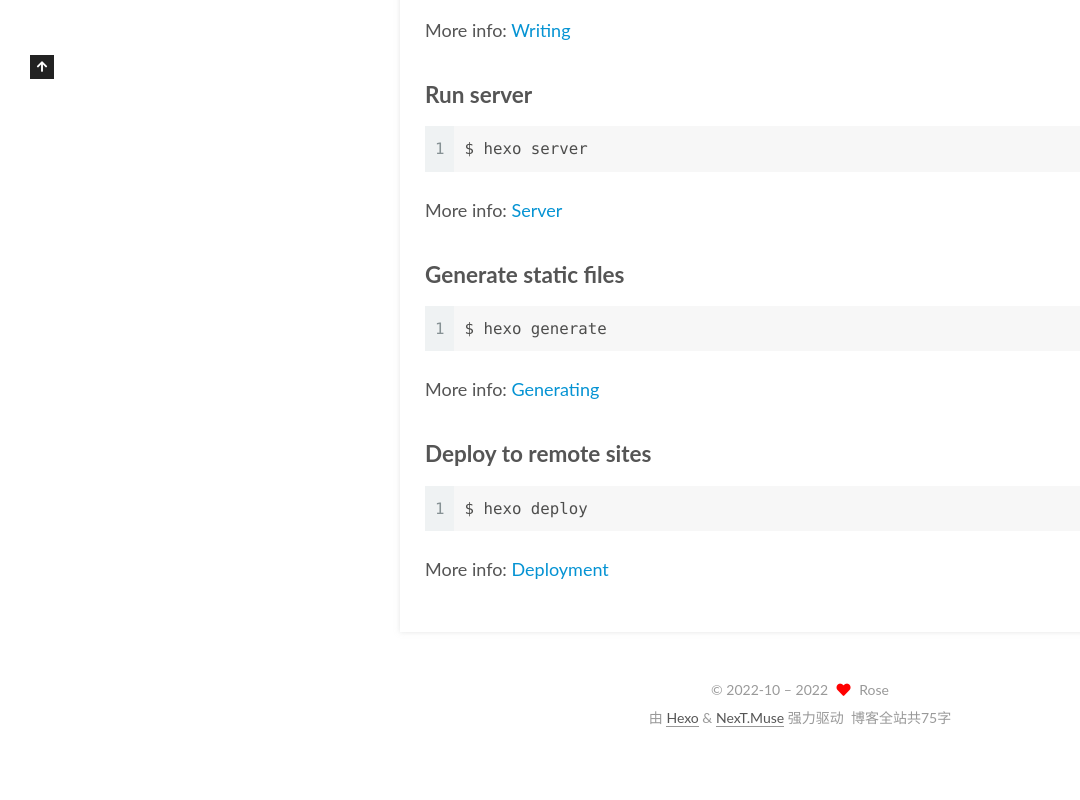
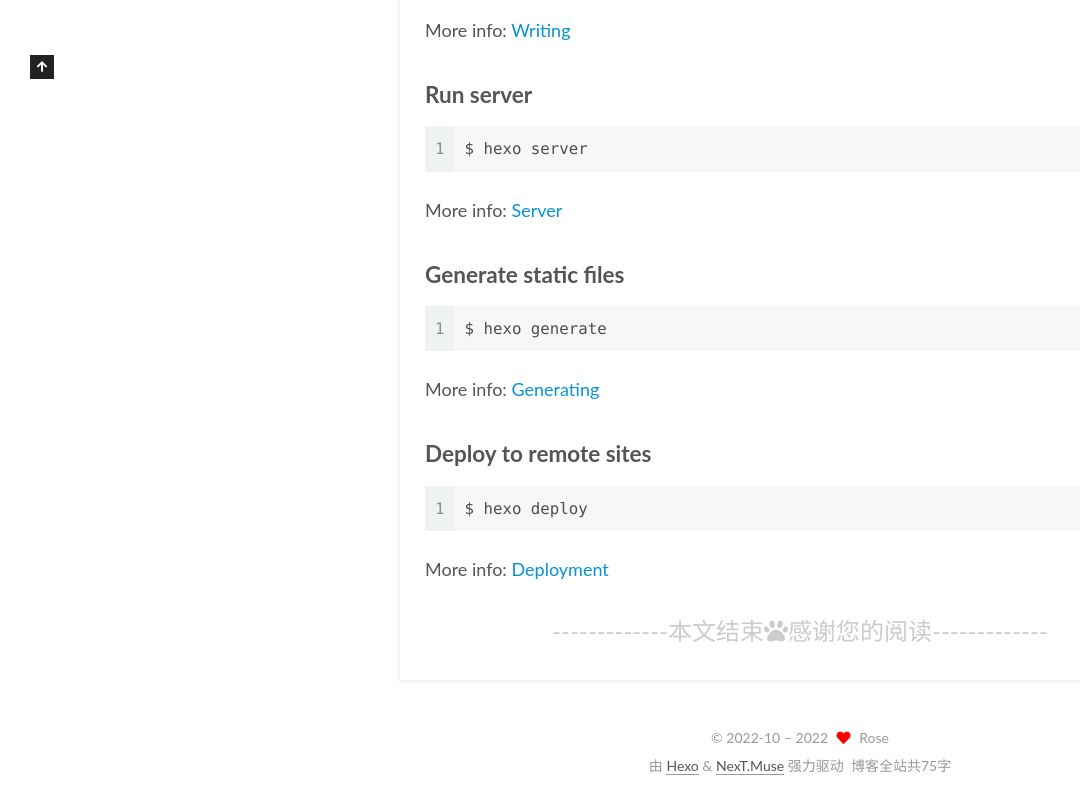
Before and after one commit to essrem/essrem.github.io, a plain HTML site: page 2022/10/11/hello-world/index.html in a window 1280 px wide. Shown: the part 821-1621 px from the top of the page, without its empty margins (0-1080 px from the left). Before the commit the page ends 1573 px from the top, so only its background shows below. Drawn offline with Linux system fonts and the light colour scheme; a script that the page names is missing.

Commit message:
Site updated: 2022-10-12 10:28:02

```diff
--- a/2022/10/11/hello-world/index.html
+++ b/2022/10/11/hello-world/index.html
@@ -234,6 +234,18 @@
 
 
 
+
+   		<div>
+     			<div>
+
+        <div style="text-align:center;color: #ccc;font-size:24px;">-------------本文结束<i class="fa fa-paw"></i>感谢您的阅读-------------</div>
+
+</div>
+  		 </div>
+
+
+
+
       <footer class="post-footer">
 
 
@@ -385,6 +397,8 @@
 
 
 
+
+
       </div>
     </footer>
   </div>
```
Also changed, not shown: about/index.html (+2 -0 lines), archives/2022/10/index.html (+2 -0 lines), archives/2022/index.html (+2 -0 lines), archives/index.html (+2 -0 lines), categories/index.html (+2 -0 lines), index.html (+4 -0 lines), resources/index.html (+2 -0 lines), schedule/index.html (+2 -0 lines), tags/index.html (+2 -0 lines).
